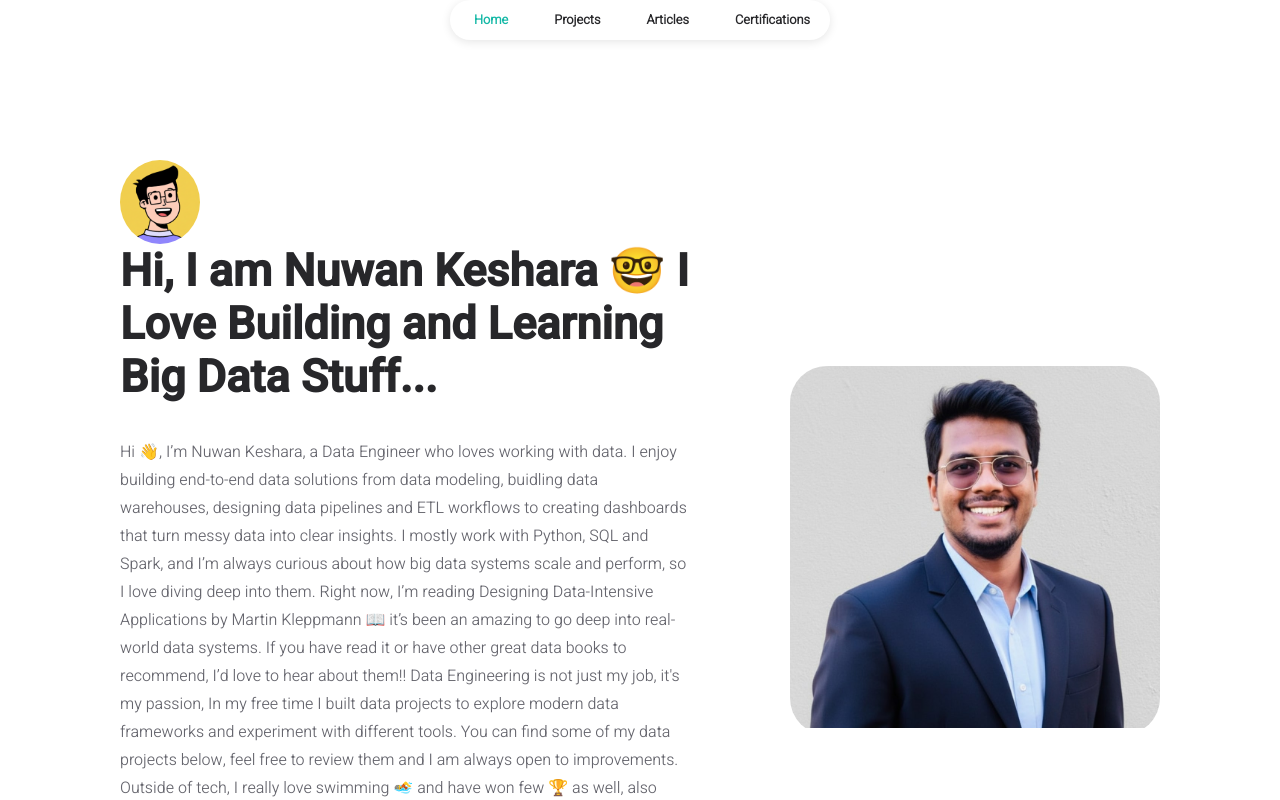
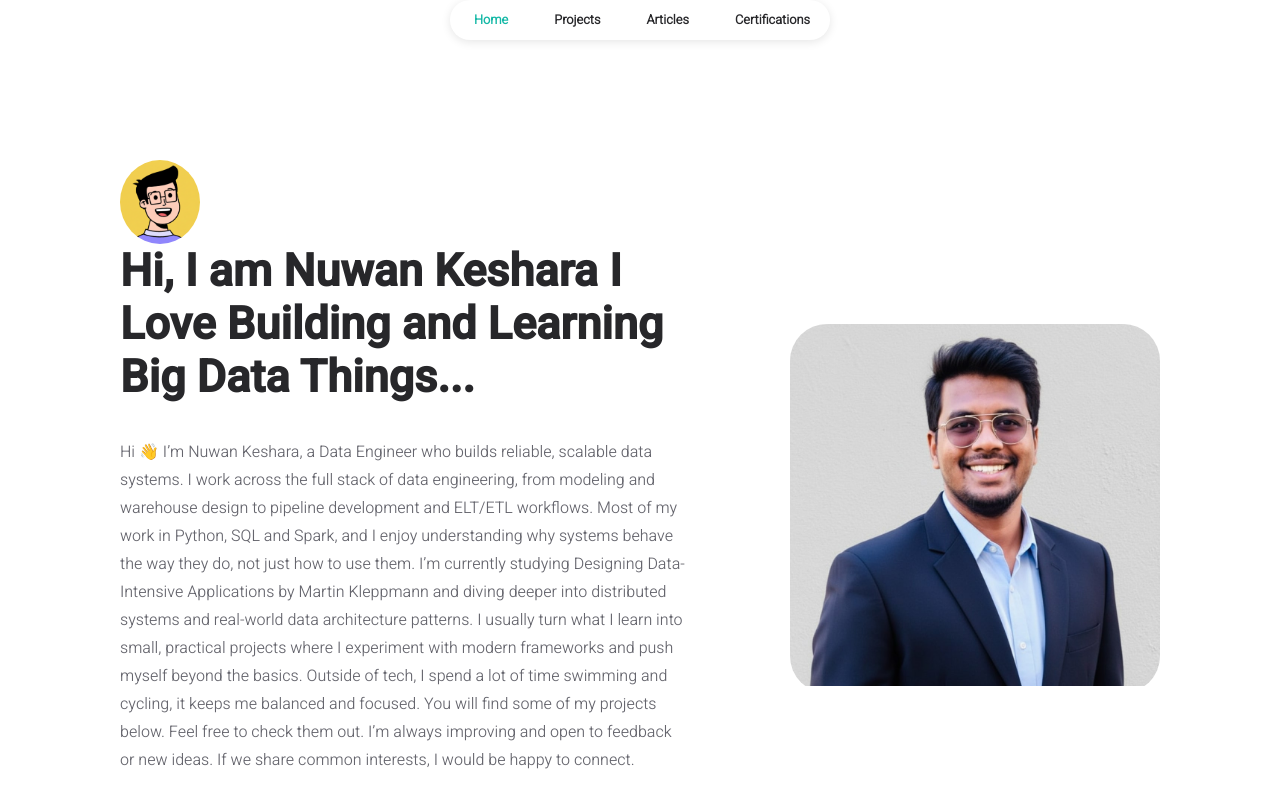
Before and after one commit to NuwanKeshara/data-engineer, a React (Create React App) app: page / in a window 1280 px wide. Shown: the top 800 px of the page. Built offline with nearby package versions, Linux system fonts and the light colour scheme.

Commit message:
update summary

```diff
--- a/src/data/user.js
+++ b/src/data/user.js
@@ -13,9 +13,9 @@ const INFO = {
 		},
 
 	homepage: {
-		title: "Hi, I am Nuwan Keshara 🤓 I Love Building and Learning Big Data Stuff...",
+		title: "Hi, I am Nuwan Keshara I Love Building and Learning Big Data Things...",
 		description:
-			"Hi 👋, I’m Nuwan Keshara, a Data Engineer who loves working with data. I enjoy building end-to-end data solutions from data modeling, buidling data warehouses, designing data pipelines and ETL workflows to creating dashboards that turn messy data into clear insights. I mostly work with Python, SQL and Spark, and I’m always curious about how big data systems scale and perform, so I love diving deep into them. Right now, I’m reading Designing Data-Intensive Applications by Martin Kleppmann 📖 it’s been an amazing to go deep into real-world data systems. If you have read it or have other great data books to recommend, I’d love to hear about them!! Data Engineering is not just my job, it's my passion, In my free time I built data projects to explore modern data frameworks and experiment with different tools. You can find some of my data projects below, feel free to review them and I am always open to improvements. Outside of tech, I really love swimming 🏊 and have won few 🏆 as well, also enjoy cycling and love exploring nature 🌲. It keeps me balanced and full of energy. If we share any common interests, I would love to connect!",
+			"Hi 👋 I’m Nuwan Keshara, a Data Engineer who builds reliable, scalable data systems. I work across the full stack of data engineering, from modeling and warehouse design to pipeline development and ELT/ETL workflows. Most of my work in Python, SQL and Spark, and I enjoy understanding why systems behave the way they do, not just how to use them. I’m currently studying Designing Data-Intensive Applications by Martin Kleppmann and diving deeper into distributed systems and real-world data architecture patterns. I usually turn what I learn into small, practical projects where I experiment with modern frameworks and push myself beyond the basics. Outside of tech, I spend a lot of time swimming and cycling, it keeps me balanced and focused. You will find some of my projects below. Feel free to check them out. I’m always improving and open to feedback or new ideas. If we share common interests, I would be happy to connect.",
 	},
 
 	about: {
```
